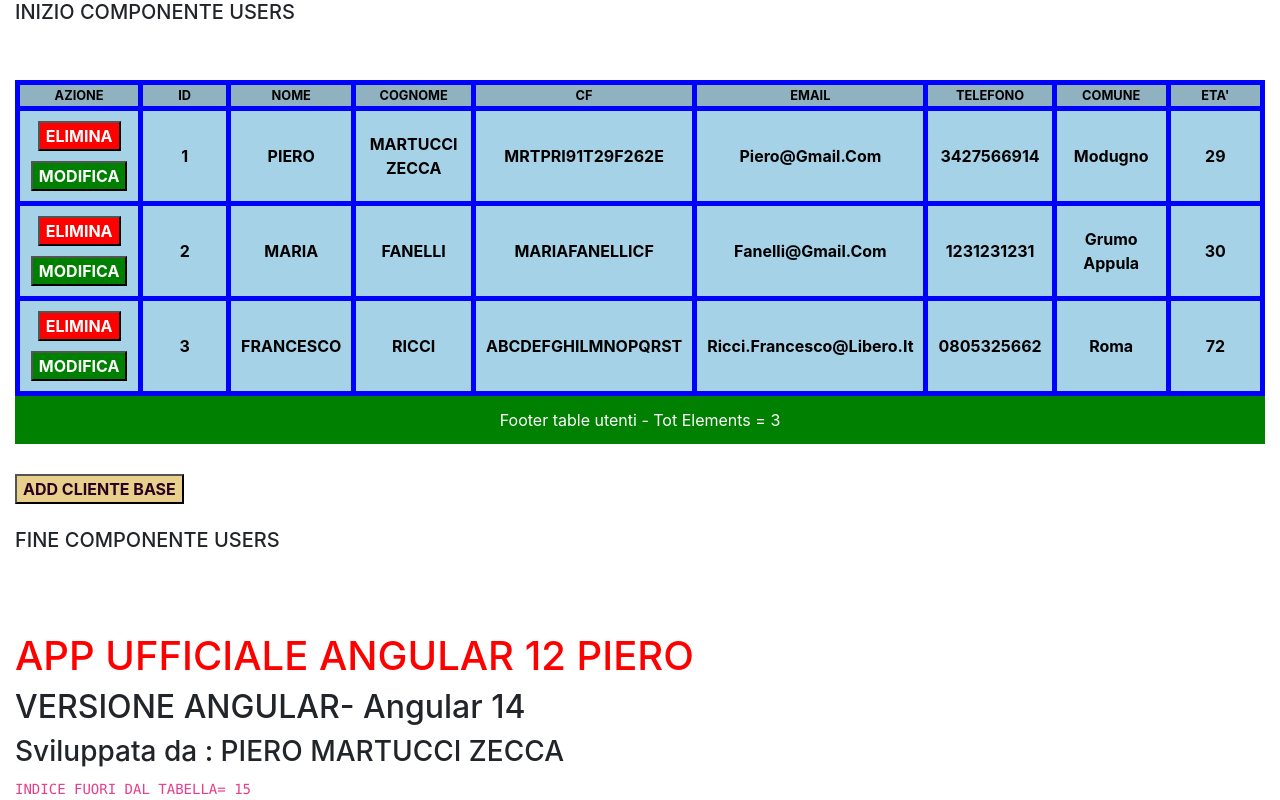
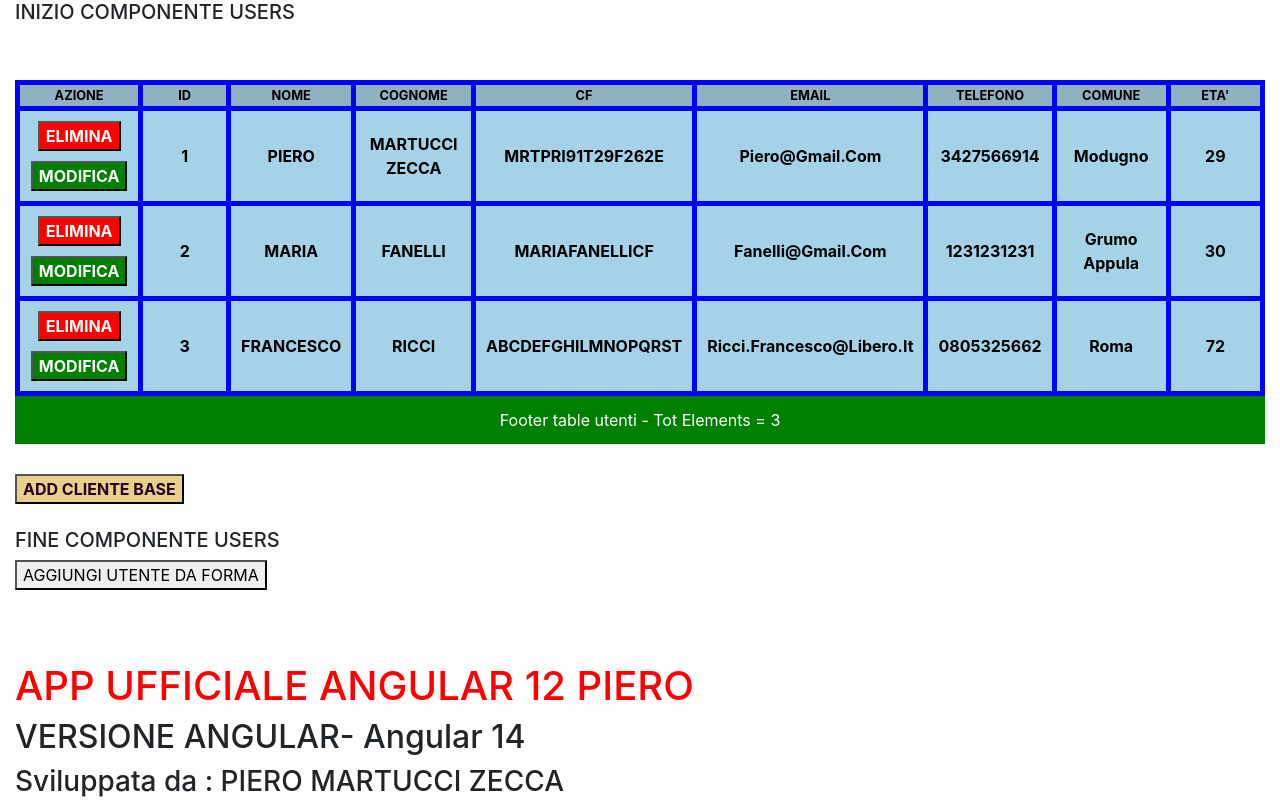
Before and after one commit to pieromz/angular-ivy-khm2eu, an Angular app: page / in a window 1280 px wide. Shown: the top 800 px of the page. Built offline with nearby package versions, Linux system fonts and the light colour scheme.

Commit message:
6 files modified

```diff
--- a/src/app/component/services/user.service.ts
+++ b/src/app/component/services/user.service.ts
@@ -1,6 +1,5 @@
 import { Injectable } from '@angular/core';
 import { User } from '../class/user';
-import { UserInterface } from '../model/userInterface';
 
 @Injectable()
 export class UserService {
--- a/src/app/component/user-detail/user-detail.component.ts
+++ b/src/app/component/user-detail/user-detail.component.ts
@@ -6,7 +6,6 @@
   SimpleChanges,
 } from '@angular/core';
 import { User } from '../class/user';
-import { UserInterface } from '../model/userInterface';
 
 @Component({
   selector: 'app-user-detail',
--- a/src/app/component/user/user.component.ts
+++ b/src/app/component/user/user.component.ts
@@ -1,6 +1,5 @@
 import { Component, OnInit, Input, Output, EventEmitter } from '@angular/core';
 import { User } from '../class/user';
-import { UserInterface } from '../model/userInterface';
 import { UserService } from '../services/user.service';
 
 @Component({
--- a/src/app/component/users/users.component.ts
+++ b/src/app/component/users/users.component.ts
@@ -1,6 +1,5 @@
 import { Component, EventEmitter, Input, OnInit, Output } from '@angular/core';
 import { User } from '../class/user';
-import { UserInterface } from '../model/userInterface';
 import { UserService } from '../services/user.service';
 
 @Component({
--- a/src/app/main.component.ts
+++ b/src/app/main.component.ts
@@ -1,6 +1,5 @@
 import { Component, EventEmitter, Input, Output } from '@angular/core';
 import { User } from './component/class/user';
-import { UserInterface } from './component/model/userInterface';
 import { GlobalConstants } from './global/constants';
 
 @Component({
@@ -25,6 +24,10 @@
   constructor() {
     this.nome = 'PIERO';
     this.cognome = 'MARTUCCI ZECCA';
+  }
+
+  aggiungiUtenteDaForm() {
+    this.utenteDaModificare = new User();
     this.utenteSelezionato = true;
   }
 
--- a/src/app/main.html
+++ b/src/app/main.html
@@ -4,6 +4,9 @@
       [user-selected]="utenteSelezionato"
       (onUpdateUser)="modificaUtenteDaComponenteFiglio($event)"
     ></app-users>
+
+    <button (click)="aggiungiUtenteDaForm()">AGGIUNGI UTENTE DA FORMA</button>
+
   </div>
   <div class="detailUserDiv">
     <app-user-detail
```
